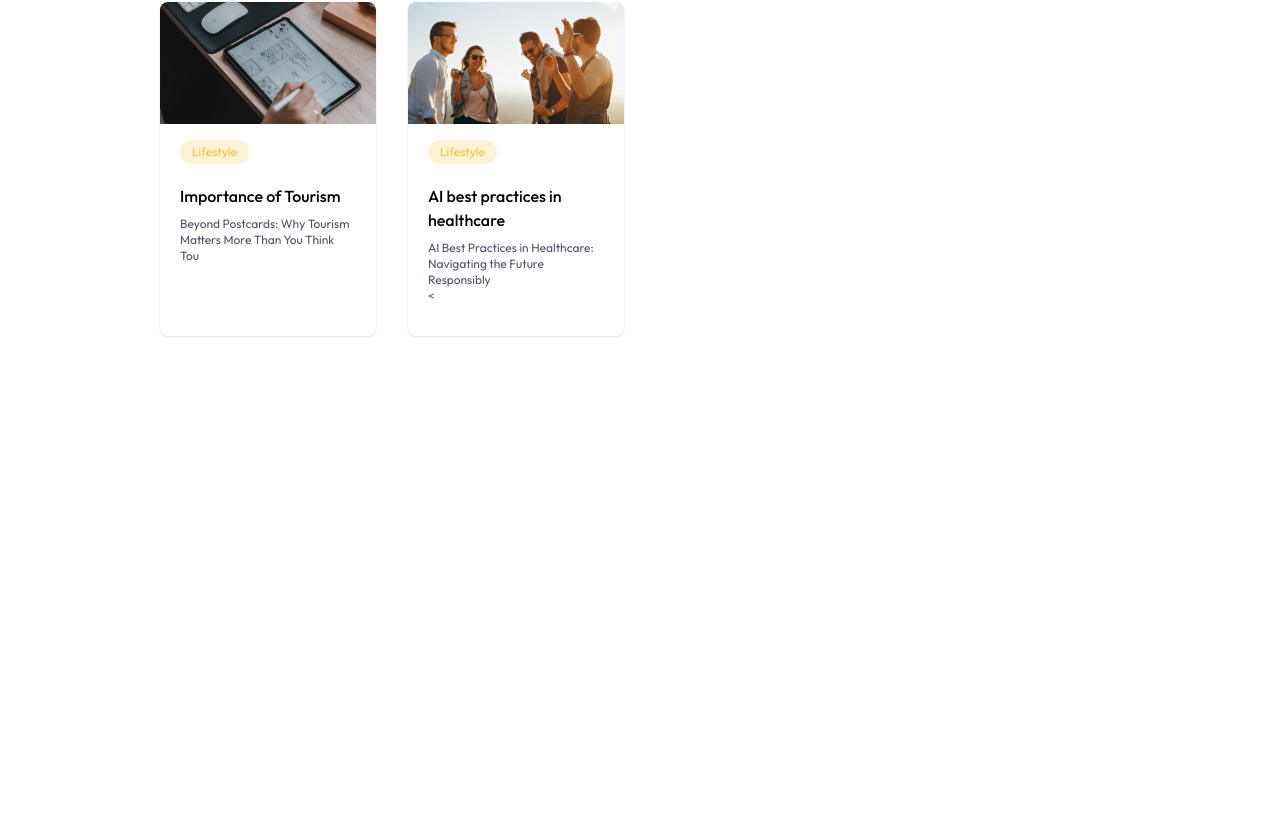
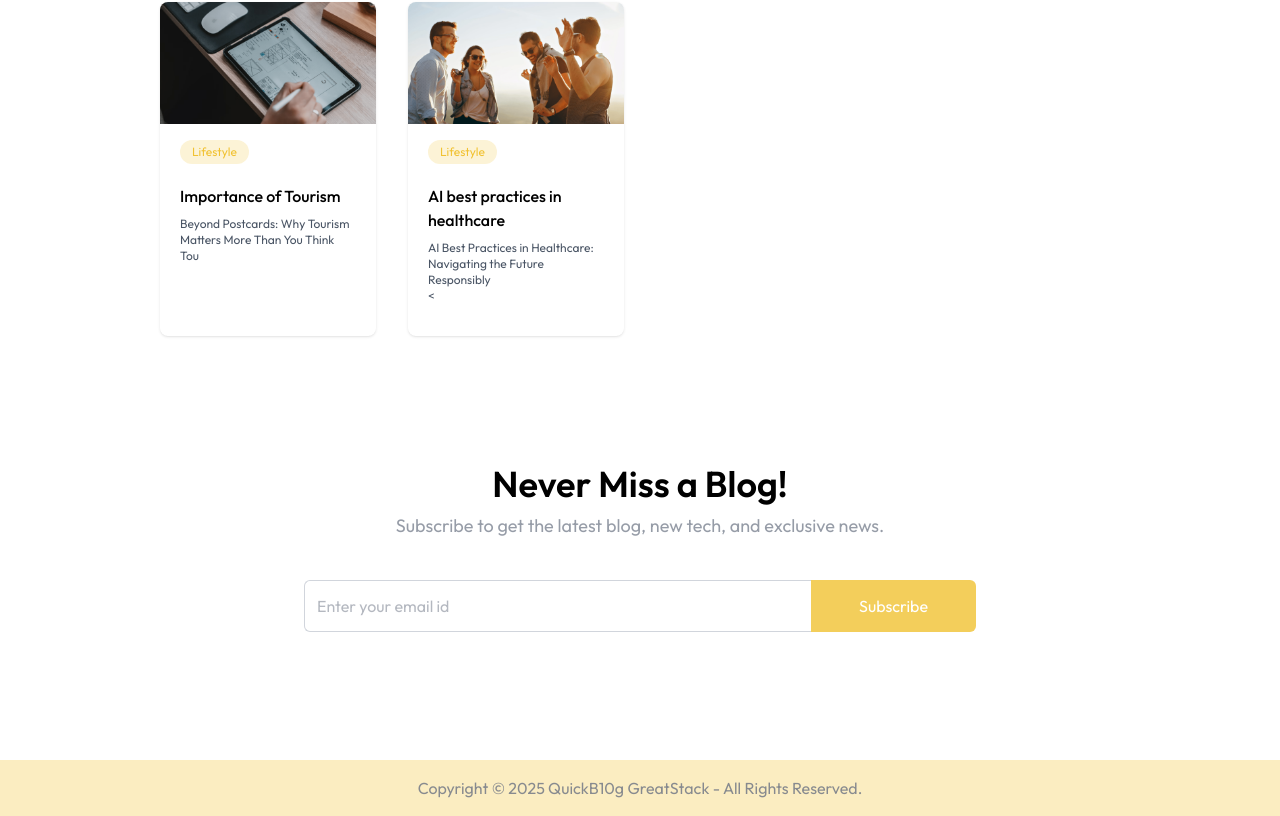
Before and after one commit to sam1dh/VITB-Nexis-blog-Website, a React (Vite) app: page / in a window 1280 px wide. Shown: the part 1435-2251 px from the top of the page. Before the commit the page ends 1867 px from the top, so only its background shows below. Built offline with nearby package versions, Linux system fonts and the light colour scheme.

Commit message:
Included the Newsletter and Footer section

```diff
--- /dev/null
+++ b/Frontend/src/Components/Footer.jsx
@@ -0,0 +1,16 @@
+import React from 'react';
+
+const Footer = () => {
+  return (
+    <div className="px-6 md:px-16 lg:px-24 xl:px-32 bg-primary/30">
+      <div>
+        {/* You can add footer links, logo, or social icons here later */}
+      </div>
+      <p className="py-4 text-center text-sm md:text-base text-gray-500/80">
+        Copyright © 2025 QuickB10g GreatStack - All Rights Reserved.
+      </p>
+    </div>
+  );
+};
+
+export default Footer;
--- /dev/null
+++ b/Frontend/src/Components/Newsletter.jsx
@@ -0,0 +1,31 @@
+import React from 'react';
+
+const Newsletter = () => {
+  return (
+    <div className="flex flex-col items-center justify-center text-center space-y-2 my-32">
+      <h1 className="md:text-4xl text-2xl font-semibold">
+        Never Miss a Blog!
+      </h1>
+      <p className="md:text-lg text-gray-500/70 pb-8">
+        Subscribe to get the latest blog, new tech, and exclusive news.
+      </p>
+
+      <form className="flex items-center justify-between max-w-2xl w-full md:h-13 h-12">
+        <input
+          className="border border-gray-300 rounded-md h-full border-r-0 outline-none w-full rounded-r-none px-3 text-gray-500"
+          type="email"
+          placeholder="Enter your email id"
+          required
+        />
+        <button
+          type="submit"
+          className="md:px-12 px-8 h-full text-white bg-primary/80 hover:bg-primary transition-all cursor-pointer rounded-md rounded-l-none"
+        >
+          Subscribe
+        </button>
+      </form>
+    </div>
+  );
+};
+
+export default Newsletter;
--- a/Frontend/src/Pages/Home.jsx
+++ b/Frontend/src/Pages/Home.jsx
@@ -2,12 +2,16 @@
 import Navbar from '../Components/Navbar'
 import Header from '../Components/header'
 import Bloglist from '../Components/Bloglist'
+import Newsletter from '../Components/Newsletter'
+import Footer from '../Components/Footer'
 const Home = () => {
   return (
     <>
     <Navbar/>
     <Header/>
     <Bloglist/>
+    <Newsletter/>
+    <Footer/>
     </>
   )
 }
```
